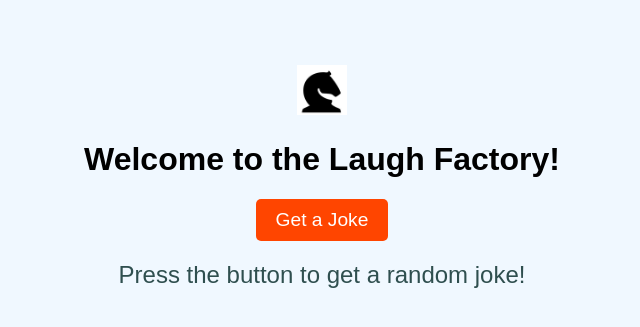
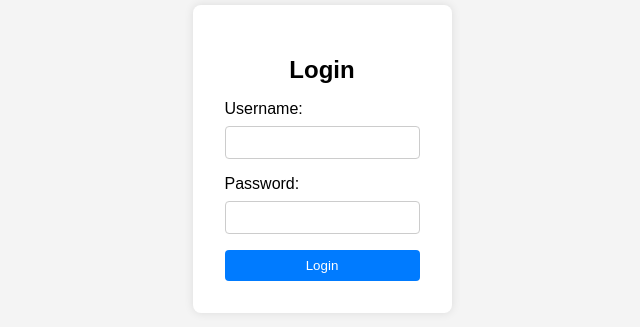
Before and after one commit to AhmedObiedAhmed/QWERTYDongle, a plain HTML site: page index.html in a window 1280 px wide. Shown: the part 241-568 px from the top of the page, without its empty margins (318-958 px from the left). Drawn offline with Linux system fonts and the light colour scheme.

Commit message:
Initial commit

```diff
--- /dev/null
+++ b/css/styles.css
@@ -0,0 +1,52 @@
+/* styles.css */
+body {
+    font-family: Arial, sans-serif;
+    display: flex;
+    justify-content: center;
+    align-items: center;
+    height: 100vh;
+    background-color: #f4f4f4;
+    margin: 0;
+}
+
+.login-container {
+    background-color: white;
+    padding: 2rem;
+    border-radius: 8px;
+    box-shadow: 0 0 10px rgba(0, 0, 0, 0.1);
+    text-align: center;
+}
+
+.login-container h2 {
+    margin-bottom: 1rem;
+}
+
+.login-container form {
+    display: flex;
+    flex-direction: column;
+}
+
+.login-container label {
+    margin-bottom: 0.5rem;
+    text-align: left;
+}
+
+.login-container input {
+    margin-bottom: 1rem;
+    padding: 0.5rem;
+    border: 1px solid #ccc;
+    border-radius: 4px;
+}
+
+.login-container button {
+    padding: 0.5rem;
+    background-color: #007bff;
+    color: white;
+    border: none;
+    border-radius: 4px;
+    cursor: pointer;
+}
+
+.login-container button:hover {
+    background-color: #0056b3;
+}
--- a/index.html
+++ b/index.html
@@ -1,67 +1,22 @@
 <!DOCTYPE html>
 <html lang="en">
 <head>
-  <meta charset="UTF-8">
-  <meta name="viewport" content="width=device-width, initial-scale=1.0">
-  <title>Laugh Factory</title>
-  <style>
-    body {
-      background-color: #f0f8ff;
-      display: flex;
-      flex-direction: column;
-      align-items: center;
-      justify-content: center;
-      height: 100vh;
-      font-family: Arial, sans-serif;
-    }
-    .container {
-      text-align: center;
-    }
-    .joke {
-      margin-top: 20px;
-      font-size: 1.5em;
-      color: #2f4f4f;
-    }
-    .laugh-button {
-      padding: 10px 20px;
-      font-size: 1.2em;
-      color: #fff;
-      background-color: #ff4500;
-      border: none;
-      border-radius: 5px;
-      cursor: pointer;
-    }
-    .laugh-button:hover {
-      background-color: #ff6347;
-    }
-    .icon {
-      width: 50px;
-      height: 50px;
-      margin-top: 20px;
-    }
-  </style>
+    <meta charset="UTF-8">
+    <meta name="viewport" content="width=device-width, initial-scale=1.0">
+    <title>Login Page</title>
+    <link rel="stylesheet" href="css/styles.css">
 </head>
 <body>
-  <div class="container">
-    <img src="icon.png" alt="Laugh Icon" class="icon">
-    <h1>Welcome to the Laugh Factory!</h1>
-    <button class="laugh-button" onclick="tellJoke()">Get a Joke</button>
-    <div class="joke" id="jokeDisplay">Press the button to get a random joke!</div>
-  </div>
-
-  <script>
-    const jokes = [
-      "Why don’t scientists trust atoms? Because they make up everything!",
-      "Why did the scarecrow win an award? Because he was outstanding in his field!",
-      "Why don’t skeletons fight each other? They don’t have the guts!",
-      "What do you call fake spaghetti? An impasta!",
-      "How does a penguin build its house? Igloos it together!"
-    ];
-
-    function tellJoke() {
-      const randomIndex = Math.floor(Math.random() * jokes.length);
-      document.getElementById('jokeDisplay').innerText = jokes[randomIndex];
-    }
-  </script>
+    <div class="login-container">
+        <h2>Login</h2>
+        <form id="loginForm">
+            <label for="username">Username:</label>
+            <input type="text" id="username" name="username" required>
+            <label for="password">Password:</label>
+            <input type="password" id="password" name="password" required>
+            <button type="submit">Login</button>
+        </form>
+    </div>
+    <script src="js/scripts.js"></script>
 </body>
 </html>
--- /dev/null
+++ b/js/scripts.js
@@ -0,0 +1,16 @@
+// scripts.js
+document.getElementById('loginForm').addEventListener('submit', function(event) {
+    event.preventDefault(); // Prevent the form from submitting the traditional way
+
+    // Get form values
+    const username = document.getElementById('username').value;
+    const password = document.getElementById('password').value;
+
+    // Simple client-side validation
+    if (username === 'admin' && password === 'password') {
+        alert('Login successful!');
+        // Redirect to another page or perform further actions
+    } else {
+        alert('Invalid username or password. Please try again.');
+    }
+});
```
Also changed, not shown: icon.png (deleted).
